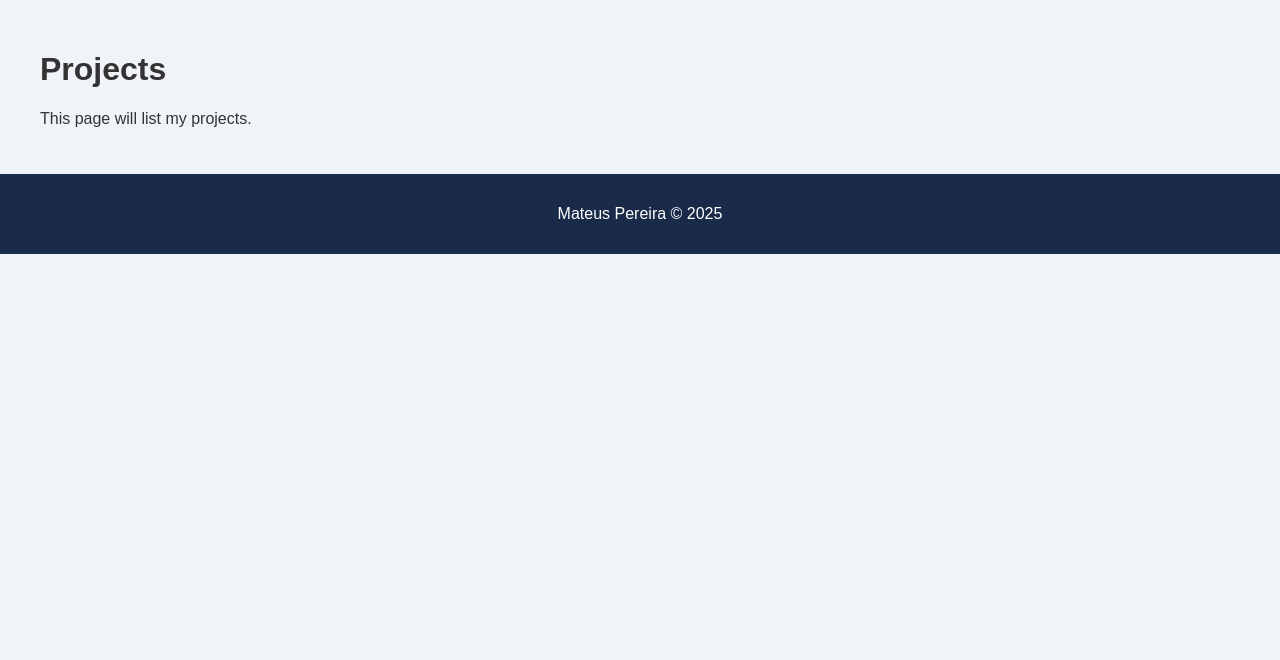
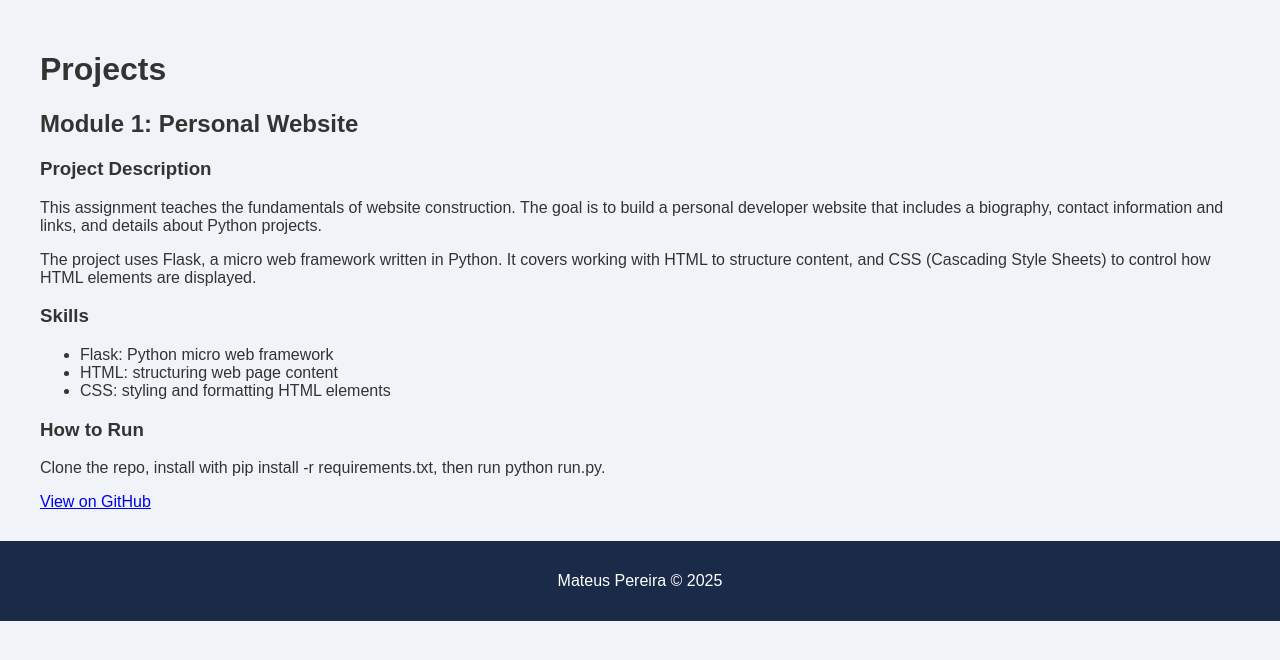
Before and after one commit to mfvp/jhu_software_concepts, a Flask app: page /projects in a window 1280 px wide. Shown: the part 83-743 px from the top of the page. Run offline with Flask 3, Linux system fonts and the light colour scheme.

Commit message:
add module 1 project description to projects page

```diff
--- a/module_1/app/templates/projects/index.html
+++ b/module_1/app/templates/projects/index.html
@@ -3,6 +3,35 @@
 {% block title %}Projects{% endblock %}
 
 {% block content %}
-<h1>Projects</h1>
-<p>This page will list my projects.</p>
+<div class="page-header">
+    <h1>Projects</h1>
+</div>
+
+<div>
+    <h2>Module 1: Personal Website</h2>
+
+    <h3>Project Description</h3>
+    <p>
+        This assignment teaches the fundamentals of website construction. The goal is to build
+        a personal developer website that includes a biography, contact information and links,
+        and details about Python projects.
+    </p>
+    <p>
+        The project uses Flask, a micro web framework written in Python. It covers working
+        with HTML to structure content, and CSS (Cascading Style Sheets) to control how HTML
+        elements are displayed.
+    </p>
+
+    <h3>Skills</h3>
+    <ul>
+        <li>Flask: Python micro web framework</li>
+        <li>HTML: structuring web page content</li>
+        <li>CSS: styling and formatting HTML elements</li>
+    </ul>
+
+    <h3>How to Run</h3>
+    <p>Clone the repo, install with pip install -r requirements.txt, then run python run.py.</p>
+
+    <a href="https://github.com/mfvp/jhu_software_concepts" target="_blank">View on GitHub</a>
+</div>
 {% endblock %}
```
